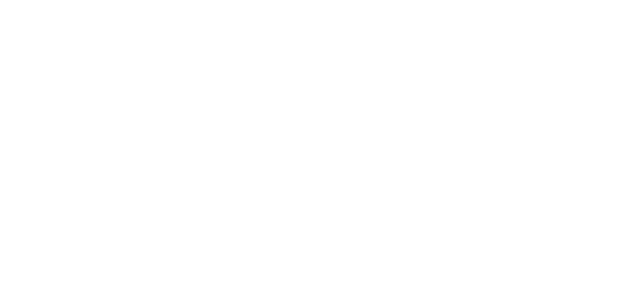
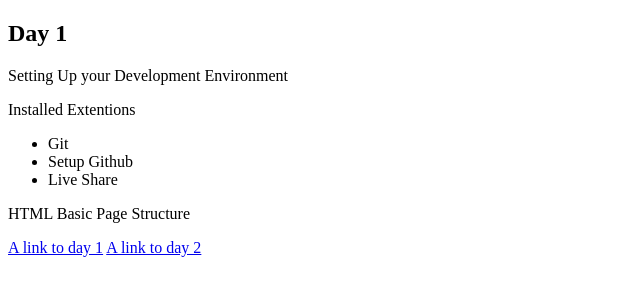
Before and after one commit to AyimNelson/30DaysOfWebDevelopment, a plain HTML site: page index.html in a window 1280 px wide. Shown: the whole page, without its empty margins (0-640 px from the left). Drawn offline with Linux system fonts and the light colour scheme.

Commit message:
Updated index.html

```diff
--- a/index.html
+++ b/index.html
@@ -1,11 +1,37 @@
 <!DOCTYPE html>
 <html lang="en">
+
 <head>
-  <meta charset="UTF-8">
-  <meta name="viewport" content="width=device-width, initial-scale=1.0">
-  <title>30 Days of Coding</title>
+    <meta charset="UTF-8">
+    <meta name="viewport" content="width=device-width, initial-scale=1.0">
+    <title>30 Days of Coding</title>
 </head>
+
 <body>
+    <section>
+        <h1>Day 1</h1>
+        <div>
+            <p>
+                Setting Up your Development Environment
+            </p>
+            <p>
+                Installed Extentions
+            <ul>
+                <li>Git</li>
+                <li>Setup Github</li>
+                <li>Live Share</li>
+            </ul>
+            </p>
+            <p>
+                HTML Basic Page Structure
+            </p>
+        </div>
+        <div>
+            <a href="html/day1.html">A link to day 1</a>
+            <a href="html/day2.html">A link to day 2</a>
+        </div>
 
+    </section>
 </body>
+
 </html>
```
